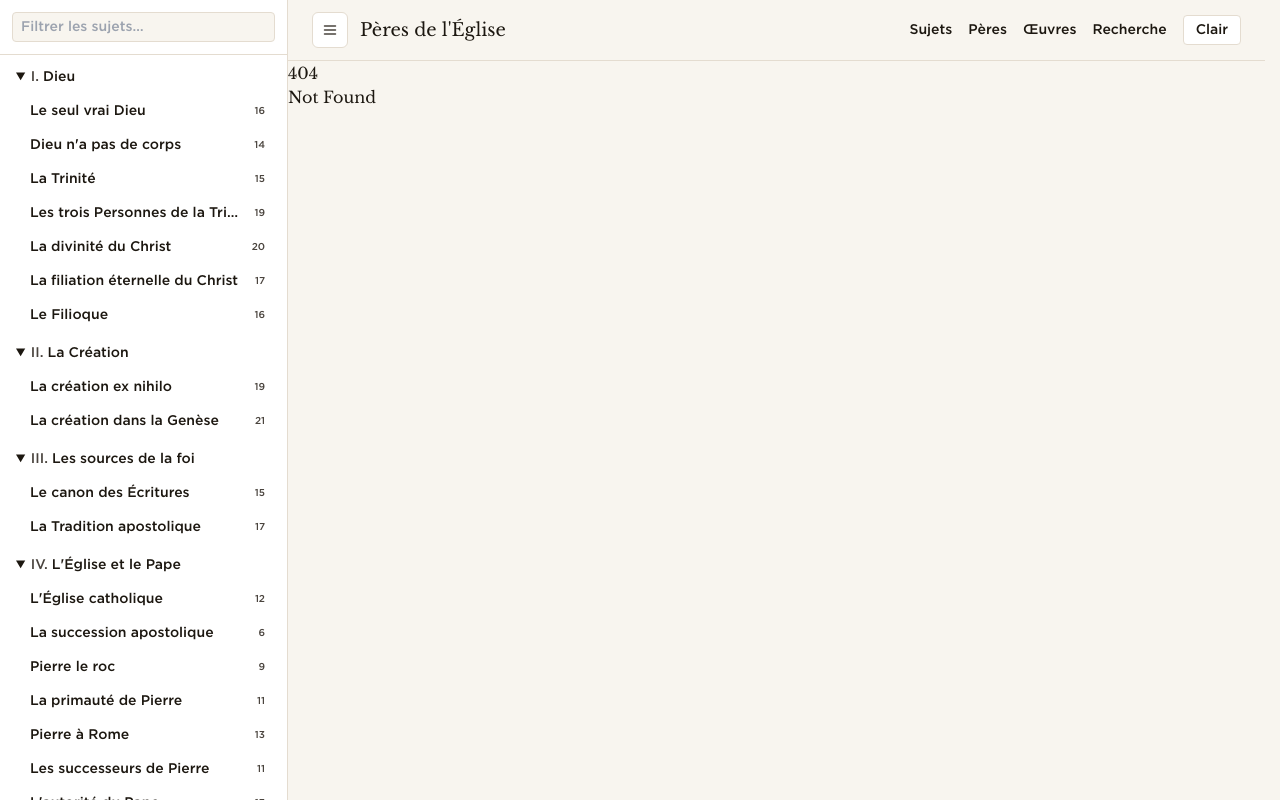
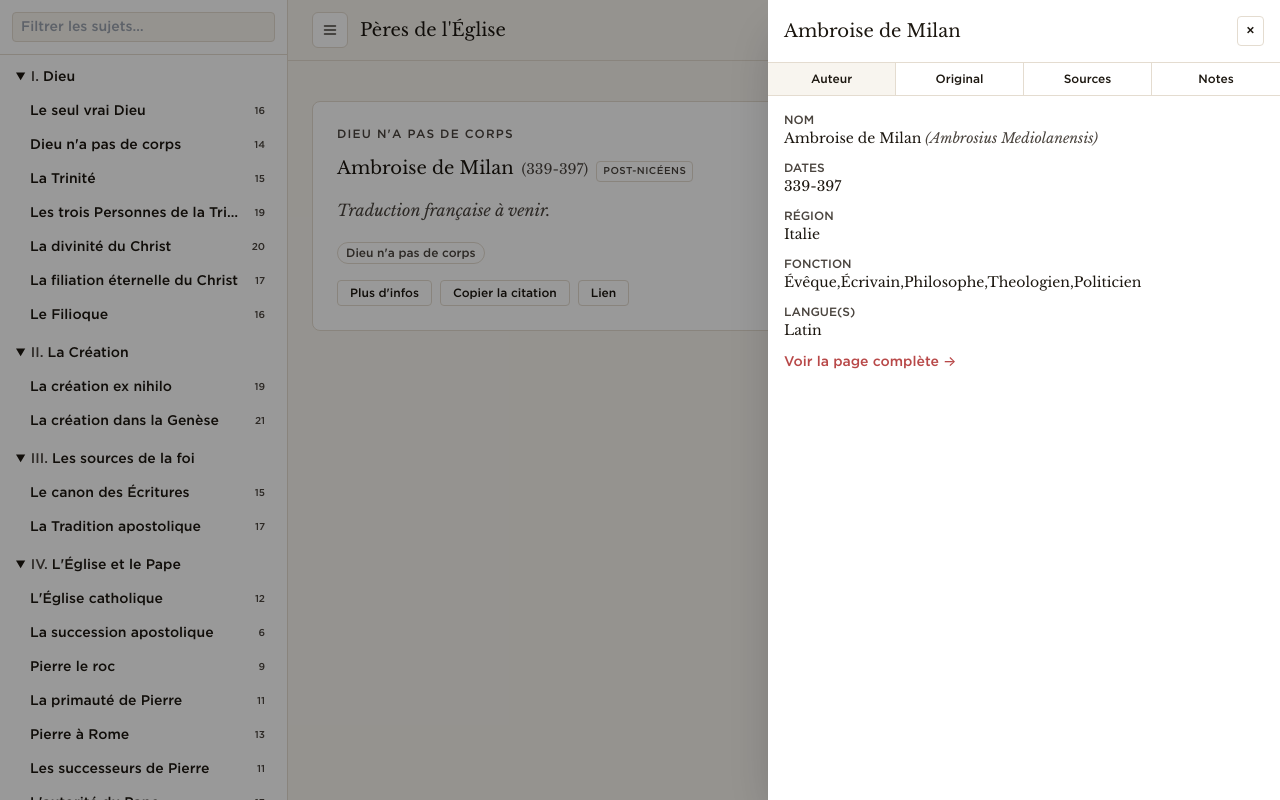
Before and after one commit to janvier-s/traditionapostolique, a SvelteKit app: page /citation/10 in a window 1280 px wide. Before the commit this address had no page. Built offline with nearby package versions, Linux system fonts and the light colour scheme.

Commit message:
feat: /citation/[id] permalink opens StudyPanel by default

```diff
--- /dev/null
+++ b/src/routes/citation/[id]/+page.svelte
@@ -0,0 +1,15 @@
+<script lang="ts">
+	import QuoteCard from '$lib/components/peres/QuoteCard.svelte';
+	import StudyPanel from '$lib/components/peres/StudyPanel.svelte';
+	import type { Quote } from '$lib/schema';
+
+	let { data } = $props();
+	// svelte-ignore state_referenced_locally
+	let openQuote = $state<Quote | null>(data.quote);
+</script>
+
+<section class="px-6 py-10">
+	<QuoteCard quote={data.quote} onOpenPanel={(q) => (openQuote = q)} />
+</section>
+
+<StudyPanel quote={openQuote} onClose={() => (openQuote = null)} />
--- /dev/null
+++ b/src/routes/citation/[id]/+page.ts
@@ -0,0 +1,9 @@
+import { error } from '@sveltejs/kit';
+import { quoteById } from '$lib/data';
+
+export function load({ params }) {
+	const id = Number(params.id);
+	const quote = quoteById(id);
+	if (!quote) throw error(404, 'Citation introuvable');
+	return { quote };
+}
```
